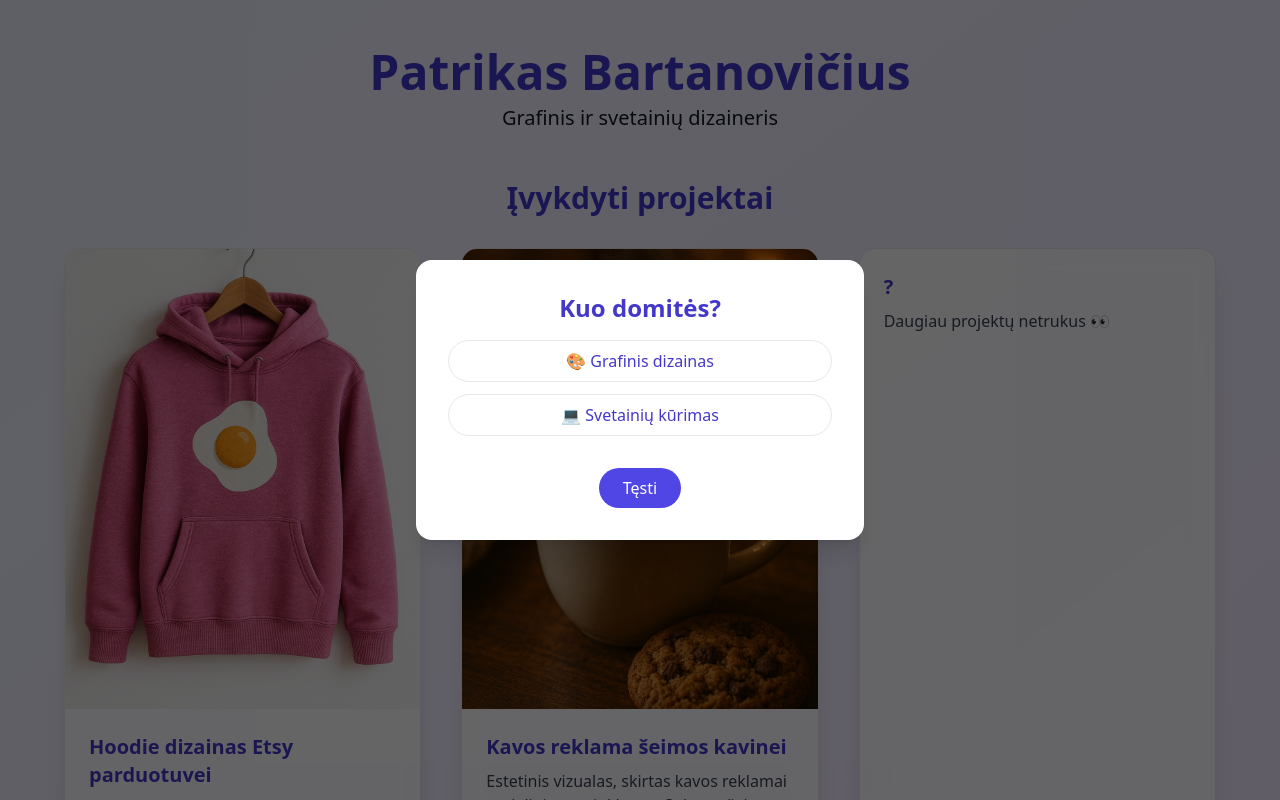
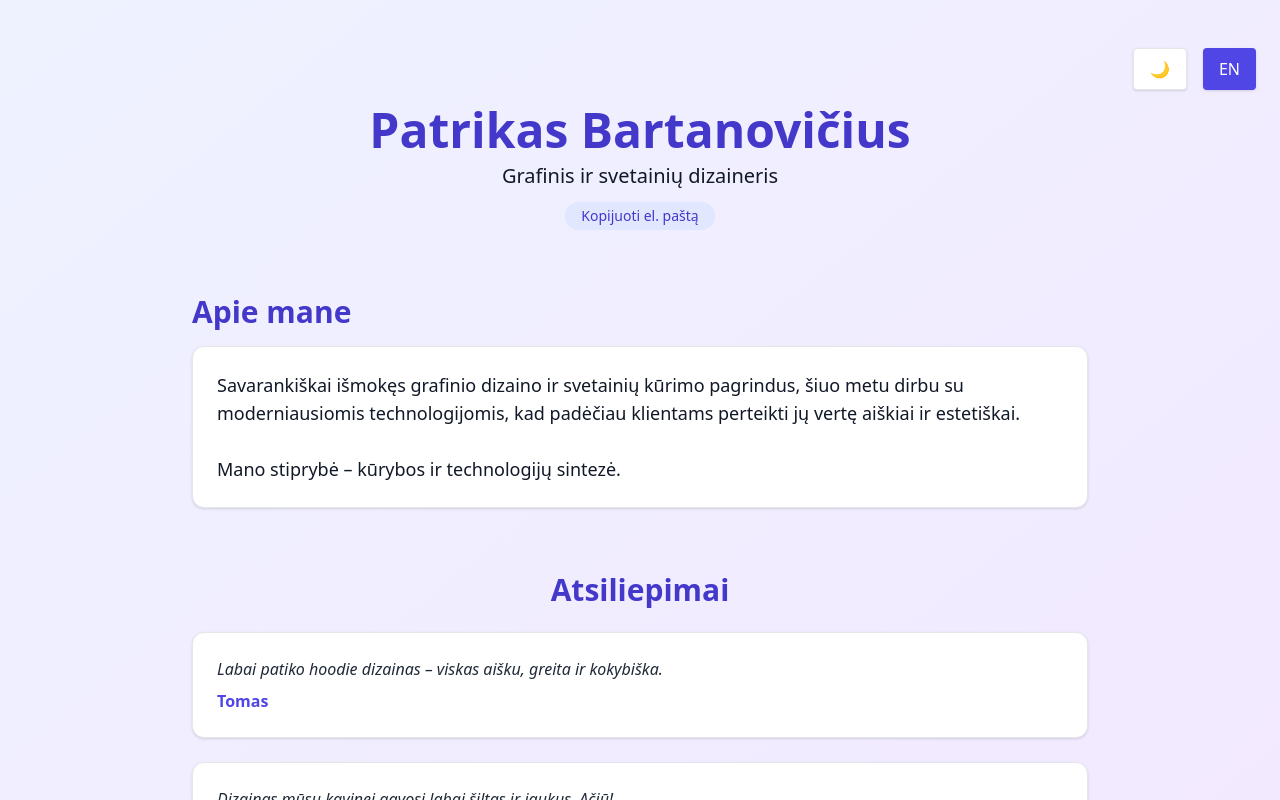
Before and after one commit to TrasherBartd/patrikas-portfolio, a React (Vite) app: page / in a window 1280 px wide. Shown: the top 800 px of the page. Built offline with nearby package versions, Linux system fonts and the light colour scheme.

Commit message:
Update Portfolio.jsx

```diff
--- a/src/Portfolio.jsx
+++ b/src/Portfolio.jsx
@@ -1,40 +1,9 @@
 
-import { useState, useEffect } from "react";
-
-const projects = [
-  {
-    title: "Hoodie dizainas Etsy parduotuvei",
-    description: "Sukurtas dizainas „Print on Demand“ verslui – minimalistinis ir žaismingas sprendimas socialiniams tinklams.",
-    image: "/hoodie.jpg",
-    type: "design"
-  },
-  {
-    title: "Kavos reklama šeimos kavinei",
-    description: "Estetinis vizualas, skirtas kavos reklamai socialiniuose tinkluose. Sukurta šeimos užsakovams.",
-    image: "/coffee.jpg",
-    type: "design"
-  },
-  {
-    title: "?",
-    description: "Daugiau projektų netrukus 👀",
-    image: "",
-    type: "web"
-  }
-];
+import { useState } from "react";
 
 export default function Portfolio() {
   const [lang, setLang] = useState("lt");
   const [darkMode, setDarkMode] = useState(false);
-  const [selectedServices, setSelectedServices] = useState([]);
-  const [showOverlay, setShowOverlay] = useState(true);
-
-  const handleServiceSelect = (type) => {
-    if (selectedServices.includes(type)) {
-      setSelectedServices(selectedServices.filter((t) => t !== type));
-    } else {
-      setSelectedServices([...selectedServices, type]);
-    }
-  };
 
   const aboutText = {
     lt: `Savarankiškai išmokęs grafinio dizaino ir svetainių kūrimo pagrindus, šiuo metu dirbu su moderniausiomis technologijomis, kad padėčiau klientams perteikti jų vertę aiškiai ir estetiškai.
@@ -46,75 +15,76 @@ My strength lies in the fusion of creativity and technology.`,
   };
 
   return (
-    <>
-      {showOverlay && (
-        <div className="fixed inset-0 z-50 bg-black/60 flex items-center justify-center">
-          <div className="bg-white dark:bg-gray-900 p-8 rounded-2xl shadow-xl text-center max-w-md w-full mx-4">
-            <h2 className="text-2xl font-bold mb-4 text-indigo-700 dark:text-indigo-300">
-              {lang === "lt" ? "Kuo domitės?" : "What are you interested in?"}
-            </h2>
-            <div className="space-y-3 mb-6">
+    <div className={darkMode ? "dark" : ""}>
+      <div className="min-h-screen bg-gradient-to-br from-indigo-50 to-purple-100 dark:from-gray-900 dark:to-gray-800 text-gray-900 dark:text-white px-6 py-12 font-sans transition-colors">
+        <div className="flex justify-end mb-4 gap-4">
           <button
-                onClick={() => handleServiceSelect("design")}
-                className={`w-full px-4 py-2 rounded-full border ${
-                  selectedServices.includes("design") ? "bg-indigo-600 text-white" : "bg-white text-indigo-700"
-                }`}
+            onClick={() => setDarkMode(!darkMode)}
+            className="text-base px-4 py-2 border rounded shadow bg-white text-gray-700 dark:bg-gray-800 dark:text-white hover:ring-2 hover:ring-indigo-300 transition"
           >
-                🎨 {lang === "lt" ? "Grafinis dizainas" : "Graphic Design"}
+            {darkMode ? "☀️" : "🌙"}
           </button>
           <button
-                onClick={() => handleServiceSelect("web")}
-                className={`w-full px-4 py-2 rounded-full border ${
-                  selectedServices.includes("web") ? "bg-indigo-600 text-white" : "bg-white text-indigo-700"
-                }`}
+            onClick={() => setLang(lang === "lt" ? "en" : "lt")}
+            className="text-base text-white bg-indigo-600 hover:bg-indigo-700 px-4 py-2 rounded shadow transition"
           >
-                💻 {lang === "lt" ? "Svetainių kūrimas" : "Website Design"}
+            {lang === "lt" ? "EN" : "LT"}
           </button>
         </div>
+
+        <header className="text-center mb-16 fade-in">
+          <h1 className="text-5xl font-bold text-indigo-700 dark:text-indigo-300 mb-2">Patrikas Bartanovičius</h1>
+          <p className="text-xl">{lang === "lt" ? "Grafinis ir svetainių dizaineris" : "Graphic & Web Designer"}</p>
+          <div className="mt-3">
             <button
-              onClick={() => setShowOverlay(false)}
-              className="mt-2 bg-indigo-600 hover:bg-indigo-700 text-white px-6 py-2 rounded-full"
+              onClick={() => {
+                navigator.clipboard.writeText("patrikasbartanovicius@gmail.com");
+                alert(lang === "lt" ? "El. paštas nukopijuotas!" : "Email copied!");
+              }}
+              className="text-sm bg-indigo-100 hover:bg-indigo-200 text-indigo-700 px-4 py-1 rounded-full transition"
             >
-              {lang === "lt" ? "Tęsti" : "Continue"}
+              {lang === "lt" ? "Kopijuoti el. paštą" : "Copy Email"}
             </button>
           </div>
-        </div>
-      )}
-
-      <div className={darkMode ? "dark" : ""}>
-        <div className="min-h-screen bg-gradient-to-br from-indigo-50 to-purple-100 dark:from-gray-900 dark:to-gray-800 text-gray-900 dark:text-white px-6 py-12 font-sans transition-colors">
-          <header className="text-center mb-12 fade-in">
-            <h1 className="text-5xl font-bold text-indigo-700 dark:text-indigo-300">Patrikas Bartanovičius</h1>
-            <p className="text-xl mt-2">{lang === "lt" ? "Grafinis ir svetainių dizaineris" : "Graphic & Web Designer"}</p>
         </header>
 
-          <section className="max-w-6xl mx-auto mb-12 fade-in">
-            <h2 className="text-3xl font-bold text-center text-indigo-700 dark:text-indigo-300 mb-8">
-              {lang === "lt" ? "Įvykdyti projektai" : "Completed Projects"}
+        <section className="max-w-4xl mx-auto mb-16 fade-in">
+          <h2 className="text-3xl font-bold mb-4 text-indigo-700 dark:text-indigo-300">
+            {lang === "lt" ? "Apie mane" : "About Me"}
           </h2>
-            <div className="grid grid-cols-1 sm:grid-cols-2 lg:grid-cols-3 gap-10">
-              {projects.map((project, idx) => (
-                <div key={idx} className="bg-white/80 dark:bg-gray-800/60 backdrop-blur-md rounded-2xl shadow-xl border border-gray-200 dark:border-gray-700 overflow-hidden hover:shadow-2xl transition-shadow">
-                  {project.image && (
-                    <img src={project.image} alt={project.title} className="w-full h-[460px] object-cover" />
-                  )}
-                  <div className="p-6">
-                    <h3 className="text-xl font-bold text-indigo-700 dark:text-indigo-300 mb-2 flex justify-between items-center">
-                      {project.title}
-                      {selectedServices.includes(project.type) && (
-                        <span className="text-xs text-white bg-indigo-500 rounded-full px-3 py-1 ml-2">
-                          {lang === "lt" ? "Tinka jums" : "Relevant"}
-                        </span>
-                      )}
-                    </h3>
-                    <p className="text-gray-700 dark:text-gray-300">{project.description}</p>
+          <p className="text-lg bg-white dark:bg-gray-900 p-6 rounded-xl shadow border border-gray-200 dark:border-gray-700 whitespace-pre-line">
+            {aboutText[lang]}
+          </p>
+        </section>
+
+        <section className="max-w-4xl mx-auto mb-16 fade-in text-center">
+          <h2 className="text-3xl font-bold text-indigo-700 dark:text-indigo-300 mb-6">
+            {lang === "lt" ? "Atsiliepimai" : "Testimonials"}
+          </h2>
+          <div className="grid gap-6 text-left">
+            <div className="bg-white dark:bg-gray-900 p-6 rounded-xl shadow border border-gray-200 dark:border-gray-700">
+              <p className="italic mb-2 text-gray-800 dark:text-gray-100">
+                {lang === "lt"
+                  ? "Labai patiko hoodie dizainas – viskas aišku, greita ir kokybiška."
+                  : "Really liked the hoodie design – clear, fast, and high quality."}
+              </p>
+              <p className="font-semibold text-indigo-600 dark:text-indigo-300">Tomas</p>
+            </div>
+            <div className="bg-white dark:bg-gray-900 p-6 rounded-xl shadow border border-gray-200 dark:border-gray-700">
+              <p className="italic mb-2 text-gray-800 dark:text-gray-100">
+                {lang === "lt"
+                  ? "Dizainas mūsų kavinei gavosi labai šiltas ir jaukus. Ačiū!"
+                  : "Design for our café turned out warm and inviting. Thank you!"}
+              </p>
+              <p className="font-semibold text-indigo-600 dark:text-indigo-300">Lilija</p>
             </div>
           </div>
-              ))}
-            </div>
         </section>
+
+        <footer className="text-center text-sm text-gray-500 dark:text-gray-400 mt-24 border-t pt-6">
+          © {new Date().getFullYear()} Patrikas Bartanovičius. All rights reserved.
+        </footer>
       </div>
     </div>
-    </>
   );
 }
```
Lines whose indentation alone changed are shown as unchanged.
